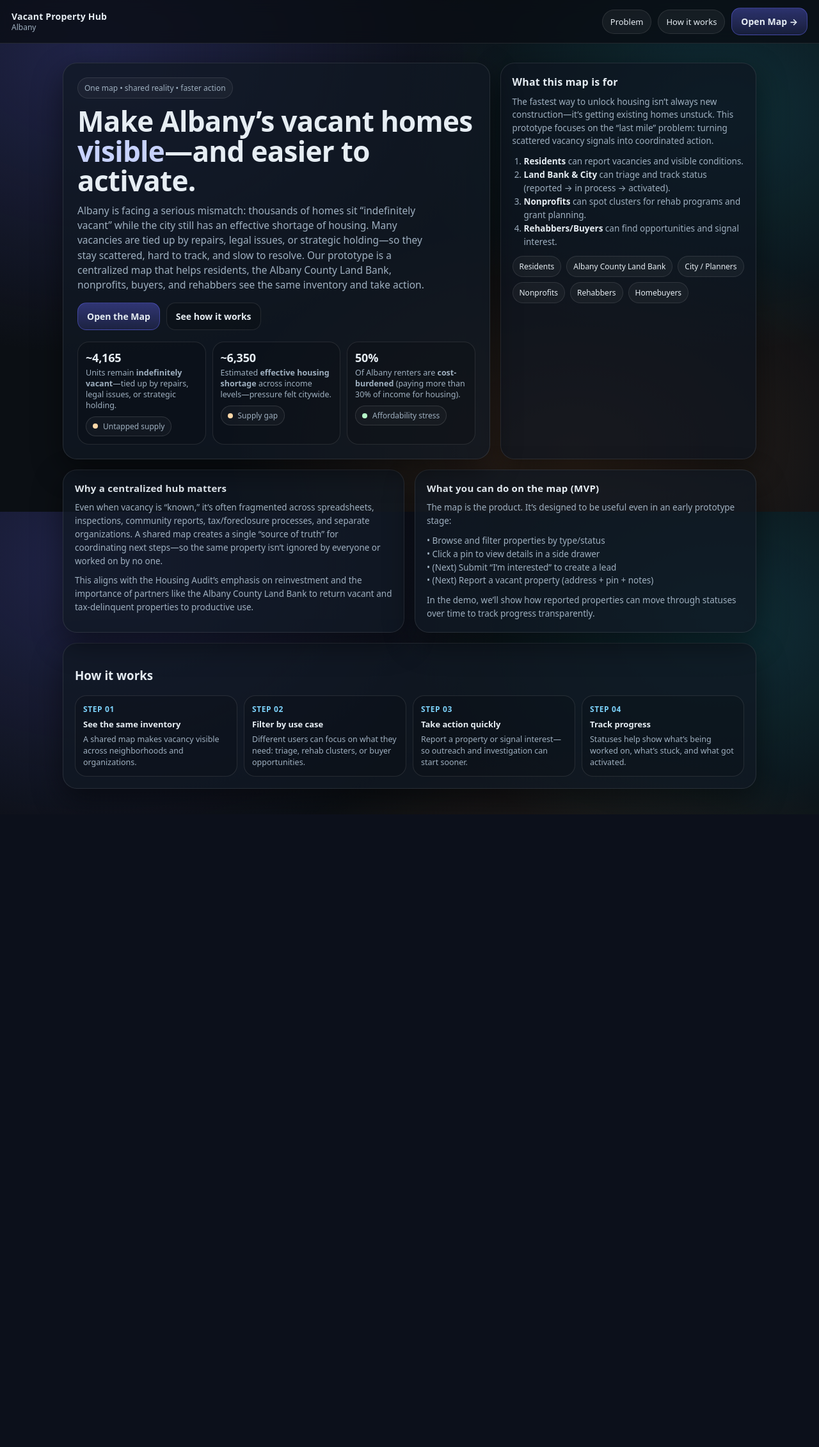
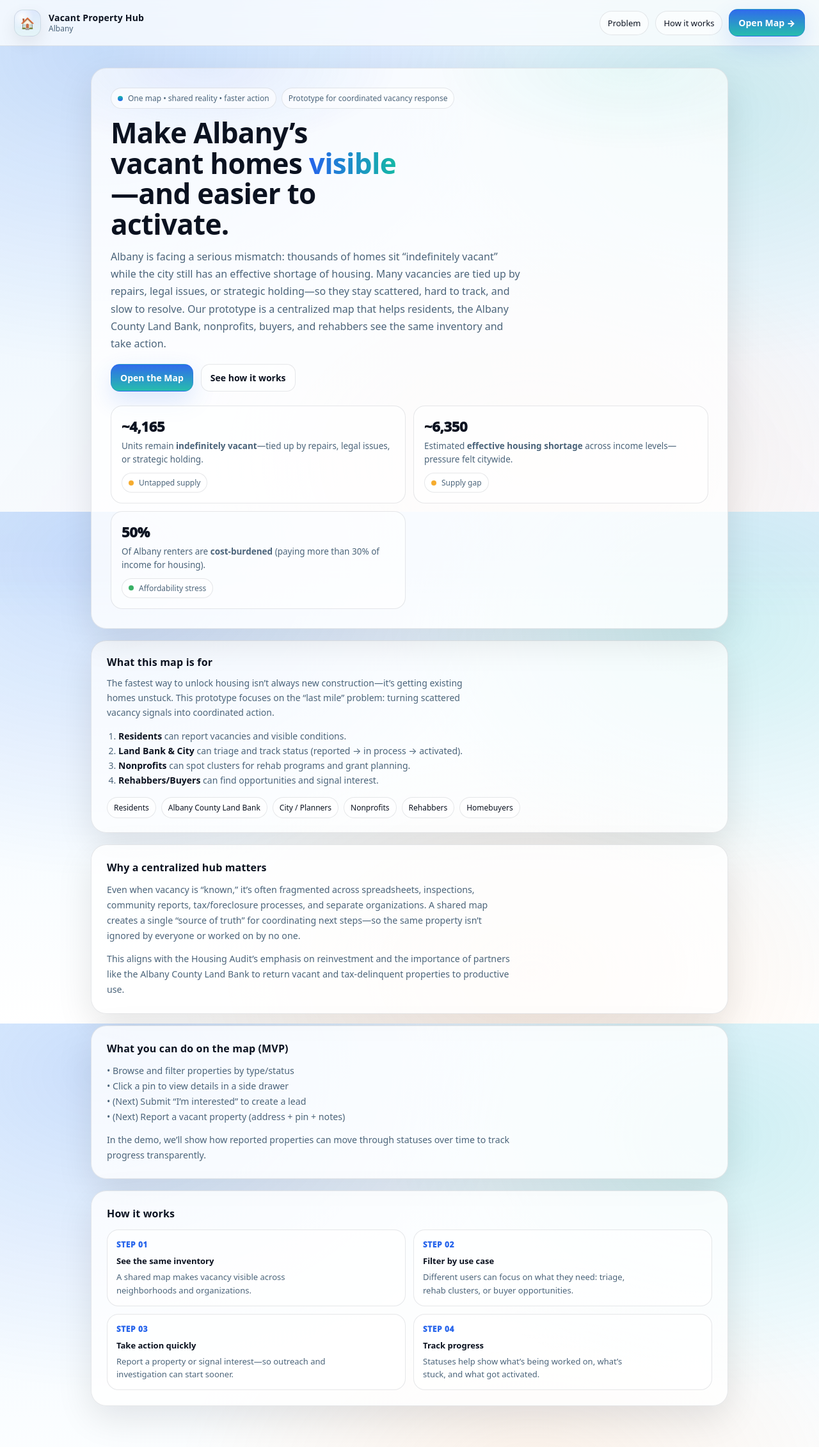
Before and after one commit to johnsmith376/flipAlb, a Django app: page /landing in a window 1280 px wide. Shown: the whole page at 64% size. Before the commit the page ends 1247 px from the top, so only its background shows below. Run offline with Django 4.2, Linux system fonts and the light colour scheme.

Commit message:
Changed landing page, fixed Harrisons line

```diff
--- a/FlipAlbApp/templates/landing.html
+++ b/FlipAlbApp/templates/landing.html
@@ -5,35 +5,63 @@
   <meta charset="utf-8" />
   <meta name="viewport" content="width=device-width,initial-scale=1" />
   <title>Vacant Property Hub • Albany</title>
+
   <style>
     :root{
-      --bg:#0b0f14;
-      --card:#101823;
-      --card2:#0f1520;
-      --text:#e6edf3;
-      --muted:#9fb0c0;
-      --border:rgba(255,255,255,0.10);
-      --shadow:0 16px 48px rgba(0,0,0,0.48);
+      --bg1:#e9f6ff;
+      --bg2:#ffffff;
+
+      --card: rgba(255,255,255,0.80);
+      --card2: rgba(255,255,255,0.72);
+
+      --text:#0b1220;
+      --muted:#4b647a;
+
+      --border: rgba(15, 23, 42, 0.10);
+      --shadow: 0 18px 55px rgba(2, 6, 23, 0.10);
+
       --radius:18px;
-      --radius2:22px;
+      --radius2:24px;
 
-      --accent:#c7d2fe;
-      --accent2:#7dd3fc;
-      --warn:#ffd8a8;
-      --ok:#b6f6c8;
+      --accent:#2563eb;
+      --accent2:#14b8a6;
+      --sun:#fb923c;
+
+      --focus: 0 0 0 4px rgba(37,99,235,0.18);
     }
 
     *{box-sizing:border-box}
     html,body{height:100%}
+
     body{
       margin:0;
       font-family: ui-sans-serif, system-ui, -apple-system, Segoe UI, Roboto, Arial, sans-serif;
       color:var(--text);
       background:
-        radial-gradient(1100px 820px at 12% 10%, rgba(99,102,241,0.24), transparent 58%),
-        radial-gradient(900px 680px at 88% 22%, rgba(34,211,238,0.16), transparent 55%),
-        radial-gradient(900px 600px at 70% 88%, rgba(251,146,60,0.16), transparent 60%),
-        var(--bg);
+        radial-gradient(1100px 820px at 12% 10%, rgba(37,99,235,0.16), transparent 60%),
+        radial-gradient(900px 680px at 88% 22%, rgba(20,184,166,0.14), transparent 58%),
+        radial-gradient(900px 600px at 65% 90%, rgba(251,146,60,0.12), transparent 62%),
+        linear-gradient(180deg, var(--bg1), var(--bg2));
+
+      background-attachment: fixed;  /* ✅ prevents scroll banding */
+      background-repeat: no-repeat;  /* ✅ prevents subtle tiling seams */
+    }
+
+
+    body::before{
+      content:"";
+      position: fixed;
+      inset:-120px;
+      pointer-events:none;
+      background:
+        conic-gradient(from 180deg at 50% 0%,
+          rgba(37,99,235,0.07),
+          rgba(20,184,166,0.05),
+          rgba(251,146,60,0.05),
+          rgba(37,99,235,0.07));
+      filter: blur(32px);
+      opacity: .55;
+      z-index: -1;
     }
 
     /* Top nav */
@@ -41,61 +69,57 @@
       position: sticky;
       top: 0;
       z-index: 10;
-      height: 68px;
+      height: 72px;
       display:flex;
       align-items:center;
       justify-content:space-between;
-      padding:0 18px;
+      padding:0 22px;
       border-bottom:1px solid var(--border);
-      background: rgba(10,14,20,0.78);
-      backdrop-filter: blur(10px);
+      background: rgba(255,255,255,0.72);
+      backdrop-filter: blur(12px);
     }
+
     .brand{
       display:flex;
       align-items:center;
-      gap:10px;
+      gap:12px;
       text-decoration:none;
       color:var(--text);
     }
+
     .logo{
-      width:36px;height:36px;
+      width:42px;height:42px;
       display:grid;place-items:center;
-      border-radius:12px;
-      background: rgba(255,255,255,0.06);
-      border:1px solid var(--border);
-      box-shadow: 0 10px 24px rgba(0,0,0,0.35);
+      border-radius:14px;
+      border: 1px solid rgba(15,23,42,0.10);
+      background:
+        radial-gradient(18px 18px at 28% 25%, rgba(255,255,255,0.90), rgba(255,255,255,0.30)),
+        linear-gradient(180deg, rgba(37,99,235,0.16), rgba(20,184,166,0.10));
+      box-shadow: 0 10px 26px rgba(2,6,23,0.08);
       font-size: 18px;
     }
-    .brandText{
-      display:flex;
-      flex-direction:column;
-      line-height:1.1;
-    }
-    .brandTitle{
-      font-weight: 800;
-      letter-spacing: 0.2px;
-      font-size: 14px;
-    }
-    .brandSub{
-      font-size: 12px;
-      color: var(--muted);
-      margin-top: 2px;
-    }
+
+    .brandText{ display:flex; flex-direction:column; line-height:1.1; }
+    .brandTitle{ font-weight: 900; font-size: 14px; letter-spacing: .2px; }
+    .brandSub{ font-size: 12px; color: var(--muted); margin-top: 2px; }
+
     .nav{
       display:flex;
       align-items:center;
       gap:10px;
     }
+
     .navLink{
       text-decoration:none;
       color: var(--text);
       font-size: 13px;
       padding: 9px 12px;
       border-radius: 999px;
-      border: 1px solid var(--border);
-      background: rgba(255,255,255,0.05);
+      border: 1px solid rgba(15,23,42,0.10);
+      background: rgba(255,255,255,0.55);
+      transition: transform .15s ease, background .15s ease;
     }
-    .navLink:hover{ background: rgba(255,255,255,0.08); }
+    .navLink:hover{ background: rgba(255,255,255,0.80); transform: translateY(-1px); }
 
     .btn{
       display:inline-flex;
@@ -103,59 +127,72 @@
       justify-content:center;
       gap: 8px;
       text-decoration:none;
-      color:var(--text);
-      font-weight:700;
+      font-weight:900;
       font-size:14px;
       padding: 11px 14px;
       border-radius: 14px;
-      border: 1px solid var(--border);
-      background: rgba(255,255,255,0.05);
+      border: 1px solid rgba(15,23,42,0.10);
       cursor:pointer;
+      transition: transform .15s ease, filter .15s ease, background .15s ease;
     }
+    .btn:focus{ outline:none; box-shadow: var(--focus); }
+
     .btnPrimary{
-      border-color: rgba(99,102,241,0.45);
-      background: linear-gradient(180deg, rgba(99,102,241,0.40), rgba(99,102,241,0.16));
+      color: white;
+      border-color: rgba(37,99,235,0.35);
+      background: linear-gradient(180deg, rgba(37,99,235,0.95), rgba(20,184,166,0.92));
+      box-shadow: 0 14px 36px rgba(37,99,235,0.16);
     }
-    .btnPrimary:hover{ filter: brightness(1.07); }
+    .btnPrimary:hover{ filter: brightness(1.05); transform: translateY(-1px); }
+
     .btnGhost{
-      background: rgba(0,0,0,0.18);
+      color: var(--text);
+      background: rgba(255,255,255,0.60);
     }
-    .btnGhost:hover{ background: rgba(0,0,0,0.26); }
+    .btnGhost:hover{ background: rgba(255,255,255,0.82); transform: translateY(-1px); }
 
-    /* Layout */
+    /* Layout (more breathing room) */
     .wrap{
-      max-width: 1120px;
+      max-width: 1040px;              /* narrower = cleaner */
       margin: 0 auto;
-      padding: 22px 18px 40px;
+      padding: 34px 22px 64px;        /* more padding */
     }
 
-    .hero{
-      display:grid;
-      grid-template-columns: 1.25fr 0.75fr;
-      gap: 16px;
-      align-items: stretch;
-      margin-top: 8px;
-    }
+    .stack{ display:grid; gap: 18px; } /* consistent spacing between sections */
 
     .card{
-      border:1px solid var(--border);
+      border:1px solid rgba(15,23,42,0.10);
       border-radius: var(--radius2);
-      background: rgba(16,24,35,0.75);
+      background: var(--card);
       box-shadow: var(--shadow);
       overflow:hidden;
     }
 
+    /* HERO: vertical stack on purpose (less clutter) */
     .heroMain{
-      padding: 22px;
+      padding: 30px;
       position: relative;
     }
+
+    .heroMain::before{
+      content:"";
+      position:absolute;
+      inset:-2px;
+      background:
+        radial-gradient(520px 220px at 18% 0%, rgba(37,99,235,0.10), transparent 60%),
+        radial-gradient(520px 220px at 85% 0%, rgba(20,184,166,0.08), transparent 62%);
+      pointer-events:none;
+      opacity:.85;
+    }
+    .heroMain > *{ position:relative; }
 
     .badgeRow{
       display:flex;
       flex-wrap:wrap;
       gap: 8px;
-      margin-bottom: 12px;
+      margin-bottom: 14px;
     }
+
     .badge{
       display:inline-flex;
       align-items:center;
@@ -164,79 +201,82 @@
       color: var(--muted);
       padding: 7px 10px;
       border-radius: 999px;
-      border: 1px solid var(--border);
-      background: rgba(255,255,255,0.04);
+      border: 1px solid rgba(15,23,42,0.10);
+      background: rgba(255,255,255,0.58);
     }
-    .dot{ width:8px; height:8px; border-radius:999px; background: var(--accent2); }
+    .dot{
+      width:8px; height:8px; border-radius:999px;
+      background: linear-gradient(180deg, var(--accent2), var(--accent));
+    }
 
     h1{
       margin: 0;
       font-size: 44px;
-      line-height: 1.06;
+      line-height: 1.08;
       letter-spacing: -0.7px;
+      max-width: 18ch; /* keeps headline tidy */
     }
+
     .accent{
-      color: var(--accent);
+      background: linear-gradient(90deg, var(--accent), var(--accent2));
+      -webkit-background-clip: text;
+      background-clip: text;
+      color: transparent;
     }
+
     .subhead{
-      margin: 12px 0 0;
+      margin: 14px 0 0;
       color: var(--muted);
-      font-size: 15.5px;
-      line-height: 1.5;
-      max-width: 64ch;
+      font-size: 16px;
+      line-height: 1.7;
+      max-width: 70ch;
     }
 
     .ctaRow{
       display:flex;
       flex-wrap: wrap;
-      gap: 10px;
-      margin-top: 16px;
+      gap: 12px;
+      margin-top: 18px;
     }
 
+    /* Facts: 2 columns = calmer (and 1 on mobile) */
     .facts{
-      margin-top: 18px;
+      margin-top: 22px;
       display:grid;
-      grid-template-columns: repeat(3, minmax(0,1fr));
-      gap: 10px;
+      grid-template-columns: repeat(2, minmax(0,1fr));
+      gap: 12px;
     }
     .fact{
-      padding: 12px;
+      padding: 16px;
       border-radius: 18px;
-      border: 1px solid var(--border);
-      background: rgba(0,0,0,0.16);
+      border: 1px solid rgba(15,23,42,0.10);
+      background: rgba(255,255,255,0.58);
     }
-    .factNum{
-      font-weight: 900;
-      font-size: 18px;
-      letter-spacing: -0.2px;
-    }
-    .factLabel{
-      margin-top: 4px;
-      color: var(--muted);
-      font-size: 12.5px;
-      line-height: 1.35;
-    }
+    .factNum{ font-weight: 950; font-size: 22px; letter-spacing: -0.3px; }
+    .factLabel{ margin-top: 6px; color: var(--muted); font-size: 13.5px; line-height: 1.55; }
+
     .factTag{
-      margin-top: 8px;
+      margin-top: 10px;
       font-size: 12px;
       display:inline-flex;
       align-items:center;
       gap: 8px;
       padding: 6px 10px;
       border-radius: 999px;
-      border: 1px solid rgba(255,255,255,0.12);
-      background: rgba(255,255,255,0.03);
+      border: 1px solid rgba(15,23,42,0.10);
+      background: rgba(255,255,255,0.55);
       color: var(--muted);
     }
     .pillDot{ width:8px; height:8px; border-radius:999px; }
-    .pillDot--warn{ background: var(--warn); }
-    .pillDot--ok{ background: var(--ok); }
+    .pillDot--warn{ background: rgba(245,158,11,0.85); }
+    .pillDot--ok{ background: rgba(22,163,74,0.85); }
 
-    .heroSide{
-      padding: 18px;
-      background: rgba(15,21,32,0.72);
+    /* Side card is now its own section below hero (less cramped) */
+    .side{
+      padding: 22px 24px;
+      background: var(--card2);
     }
-    .heroSide h2{
+    .side h2{
       margin: 0 0 10px;
       font-size: 16px;
       letter-spacing: 0.2px;
@@ -244,42 +284,22 @@
     .sideText{
       margin: 0;
       color: var(--muted);
-      font-size: 13.5px;
-      line-height: 1.5;
+      font-size: 14px;
+      line-height: 1.65;
+      max-width: 72ch;
     }
     .list{
-      margin: 12px 0 0;
+      margin: 14px 0 0;
       padding-left: 18px;
       color: var(--muted);
-      font-size: 13.5px;
-      line-height: 1.55;
+      font-size: 14px;
+      line-height: 1.65;
     }
     .list strong{ color: var(--text); }
 
-    /* Sections */
-    .grid2{
-      display:grid;
-      grid-template-columns: 1fr 1fr;
-      gap: 16px;
-      margin-top: 16px;
-    }
-    .section{
-      padding: 18px;
-    }
-    .section h3{
-      margin: 0;
-      font-size: 15px;
-      letter-spacing: 0.25px;
-    }
-    .section p{
-      margin: 10px 0 0;
-      color: var(--muted);
-      font-size: 13.5px;
-      line-height: 1.55;
-    }
-
+    /* chips: fewer + wrap nicely */
     .chips{
-      margin-top: 12px;
+      margin-top: 14px;
       display:flex;
       flex-wrap:wrap;
       gap: 8px;
@@ -289,63 +309,74 @@
       color: var(--text);
       padding: 7px 10px;
       border-radius: 999px;
-      border: 1px solid var(--border);
-      background: rgba(255,255,255,0.04);
+      border: 1px solid rgba(15,23,42,0.10);
+      background: rgba(255,255,255,0.55);
+    }
+
+    /* Sections: single column for readability */
+    .section{
+      padding: 24px 24px;
+    }
+    .section h3{
+      margin: 0;
+      font-size: 16px;
+      letter-spacing: 0.15px;
+    }
+    .section p{
+      margin: 12px 0 0;
+      color: var(--muted);
+      font-size: 14.2px;
+      line-height: 1.7;
+      max-width: 78ch;
     }
 
     .how{
-      margin-top: 16px;
-      padding: 18px;
+      padding: 24px;
+    }
+    .how h3{
+      margin: 0;
+      font-size: 16px;
+      letter-spacing: 0.15px;
     }
     .steps{
-      margin: 12px 0 0;
+      margin: 14px 0 0;
       display:grid;
-      grid-template-columns: repeat(4, minmax(0,1fr));
-      gap: 10px;
+      grid-template-columns: repeat(2, minmax(0,1fr)); /* calmer */
+      gap: 12px;
     }
     .step{
-      padding: 12px;
+      padding: 14px;
       border-radius: 18px;
-      border: 1px solid var(--border);
-      background: rgba(0,0,0,0.14);
+      border: 1px solid rgba(15,23,42,0.10);
+      background: rgba(255,255,255,0.58);
     }
     .stepNum{
-      font-weight: 900;
-      color: var(--accent2);
+      font-weight: 950;
+      color: var(--accent);
       font-size: 12px;
       letter-spacing: 0.6px;
     }
     .stepTitle{
-      margin-top: 6px;
-      font-weight: 800;
+      margin-top: 8px;
+      font-weight: 900;
       font-size: 13px;
     }
     .stepText{
       margin-top: 6px;
       color: var(--muted);
-      font-size: 12.5px;
-      line-height: 1.45;
+      font-size: 13px;
+      line-height: 1.55;
+      max-width: 46ch;
     }
-
-    .footer{
-      margin-top: 16px;
-      display:flex;
-      justify-content:space-between;
-      align-items:center;
-      gap: 12px;
-      color: var(--muted);
-      font-size: 12px;
-      padding: 14px 4px 0;
-    }
-    .footer a{ color: var(--text); text-decoration:none; }
 
     /* Responsive */
     @media (max-width: 980px){
-      h1{ font-size: 36px; }
-      .hero{ grid-template-columns: 1fr; }
+      h1{ font-size: 36px; max-width: 22ch; }
       .facts{ grid-template-columns: 1fr; }
-      .grid2{ grid-template-columns: 1fr; }
       .steps{ grid-template-columns: 1fr; }
+      .wrap{ padding: 26px 16px 54px; }
+      .topbar{ padding: 0 14px; }
+      .navLink{ display:none; } /* reduce clutter on mobile */
     }
   </style>
 </head>
@@ -353,6 +384,7 @@
 <body>
   <header class="topbar">
     <a class="brand" href="/">
+      <div class="logo" aria-hidden="true">🏠</div>
       <div class="brandText">
         <div class="brandTitle">Vacant Property Hub</div>
         <div class="brandSub">Albany</div>
@@ -367,10 +399,12 @@
   </header>
 
   <main class="wrap">
-    <section class="hero">
-      <div class="card heroMain" id="problem">
+    <div class="stack">
+
+      <section class="card heroMain" id="problem">
         <div class="badgeRow">
-          <div class="badge">One map • shared reality • faster action</div>
+          <div class="badge"><span class="dot"></span> One map • shared reality • faster action</div>
+          <div class="badge">Prototype for coordinated vacancy response</div>
         </div>
 
         <h1>
@@ -408,9 +442,9 @@
             <div class="factTag"><span class="pillDot pillDot--ok"></span> Affordability stress</div>
           </div>
         </div>
-      </div>
+      </section>
 
-      <aside class="card heroSide">
+      <section class="card side">
         <h2>What this map is for</h2>
         <p class="sideText">
           The fastest way to unlock housing isn’t always new construction—it’s getting existing homes unstuck.
@@ -432,11 +466,9 @@
           <span class="chip">Rehabbers</span>
           <span class="chip">Homebuyers</span>
         </div>
-      </aside>
       </section>
 
-    <section class="grid2">
-      <div class="card section">
+      <section class="card section">
         <h3>Why a centralized hub matters</h3>
         <p>
           Even when vacancy is “known,” it’s often fragmented across spreadsheets, inspections, community reports, tax/foreclosure processes,
@@ -447,23 +479,19 @@
           This aligns with the Housing Audit’s emphasis on reinvestment and the importance of partners like the Albany County Land Bank to
           return vacant and tax-delinquent properties to productive use.
         </p>
-      </div>
+      </section>
 
-      <div class="card section">
+      <section class="card section">
         <h3>What you can do on the map (MVP)</h3>
-        <p>
-          The map is the product. It’s designed to be useful even in an early prototype stage:
-        </p>
         <p>
           • Browse and filter properties by type/status<br/>
           • Click a pin to view details in a side drawer<br/>
           • (Next) Submit “I’m interested” to create a lead<br/>
           • (Next) Report a vacant property (address + pin + notes)
         </p>
-        <p style="color:var(--muted); margin-top:10px;">
+        <p style="color:var(--muted); margin-top:12px;">
           In the demo, we’ll show how reported properties can move through statuses over time to track progress transparently.
         </p>
-      </div>
       </section>
 
       <section class="card how" id="how">
@@ -492,6 +520,7 @@
         </div>
       </section>
 
+    </div>
   </main>
 </body>
 </html>
```
Also changed, not shown: FlipAlbApp/templates/home.html (+0 -18 lines). Lines whose indentation alone changed are shown as unchanged.
